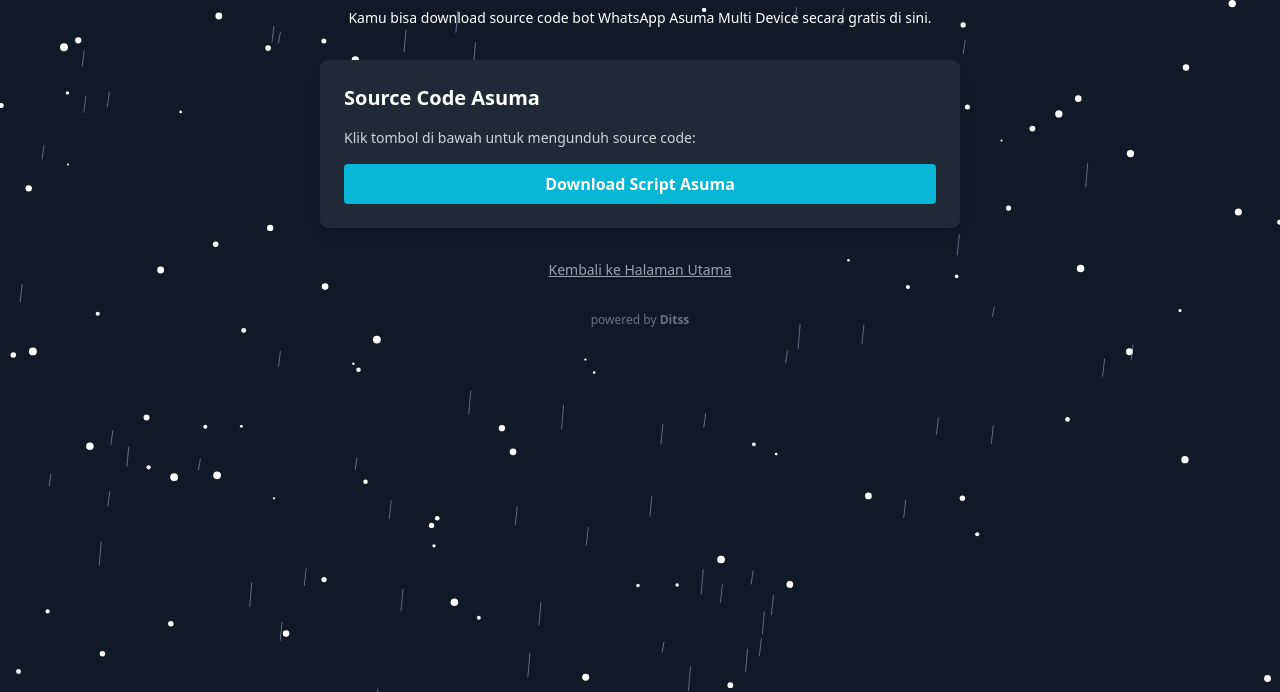
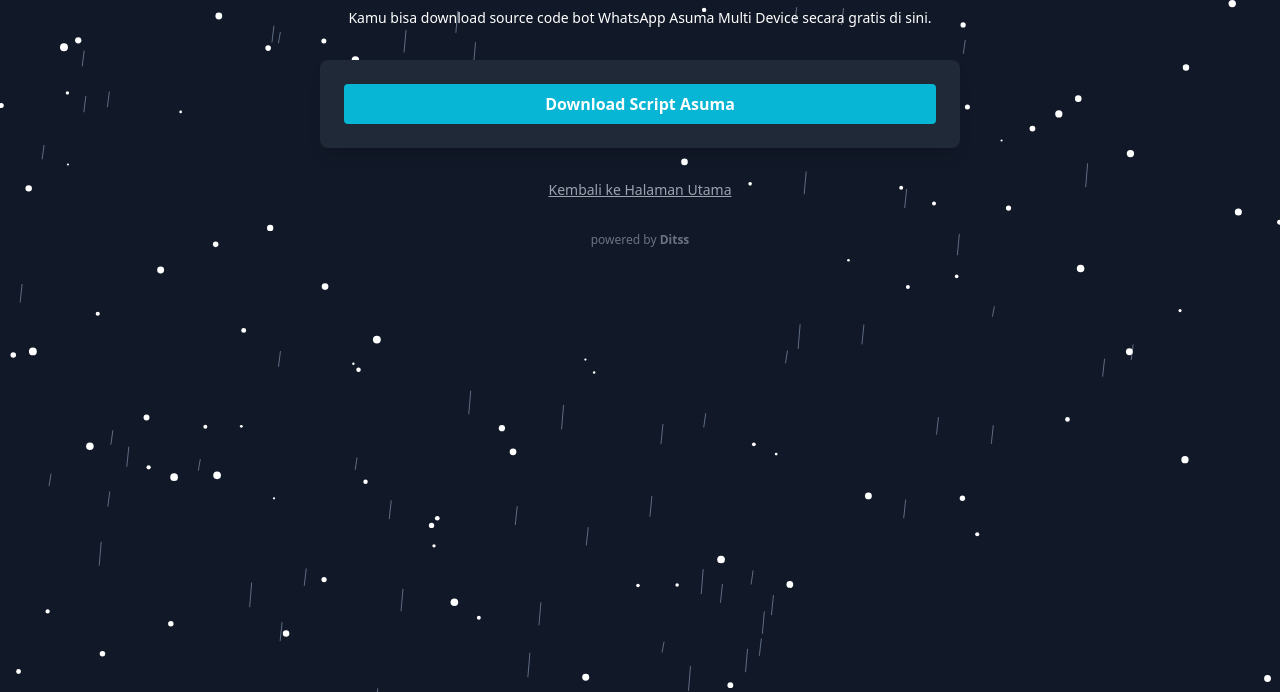
Before and after one commit to ditss-dev/anuu, a plain HTML site: page download.html in a window 1280 px wide. Shown: the part 108-800 px from the top of the page. Drawn offline with nearby package versions, Linux system fonts and the light colour scheme.

Commit message:
Update download.html

```diff
--- a/download.html
+++ b/download.html
@@ -70,14 +70,11 @@
     <p class="text-center text-sm fade-up">Kamu bisa download source code bot WhatsApp Asuma Multi Device secara gratis di sini.</p>
 
     <div class="bg-gray-800 p-6 rounded-lg shadow-lg fade-up">
-      <h2 class="text-xl font-semibold mb-4">Source Code Asuma</h2>
-      <p class="mb-4 text-sm text-gray-300">Klik tombol di bawah untuk mengunduh source code:</p>
-      <a href="https://www.mediafire.com/file/lt22z4955u9bvc7/AsumaNews.zip/file" target="_blank"
-         class="block text-center bg-cyan-500 hover:bg-cyan-600 text-white font-bold py-2 px-4 rounded transition duration-300">
-        Download Script Asuma
-      </a>
+<a href="/files/asuma.zip" download
+   class="block text-center bg-cyan-500 hover:bg-cyan-600 text-white font-bold py-2 px-4 rounded transition duration-300">
+  Download Script Asuma
+</a>
     </div>
-
     <div class="text-center text-sm text-gray-400 fade-up">
       <a href="index.html" class="underline hover:text-white">Kembali ke Halaman Utama</a>
     </div>
```
